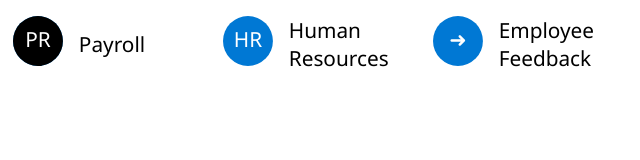
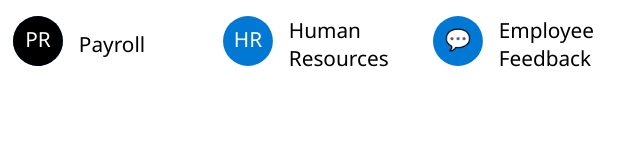
Before and after one commit to whitneyland/wsna-portal-part-contacts, a plain HTML site: page index.html in a window 1280 px wide. Shown: the full height of the page, 213-853 px from the left. Drawn offline with Linux system fonts and the light colour scheme.

Commit message:
changed feedback icon to speech balloon

```diff
--- a/index.html
+++ b/index.html
@@ -69,7 +69,7 @@
       <svg class="center-item" width="3.12rem" height="3.12rem">
         <!-- Blue circle -->
         <circle cx="1.56rem" cy="1.56rem" r="1.56rem" fill="#0078D4" />
-        <text x="50%" y="50%" text-anchor="middle" fill="white" font-size="1.3rem" font-family="Segoe UI, Arial" dy=".3em">➜</text>-
+        <text x="50%" y="50%" text-anchor="middle" fill="white" font-size="1.3rem" font-family="Segoe UI, Arial" dy=".3em">💬</text>-
       </svg>
     </a>
     <a class="text-item center-item" href="mailto:joezarr@wicresoft.com?Subject=My Feedback is <please type here>" target="_top">Employee<br>Feedback</a>
```
